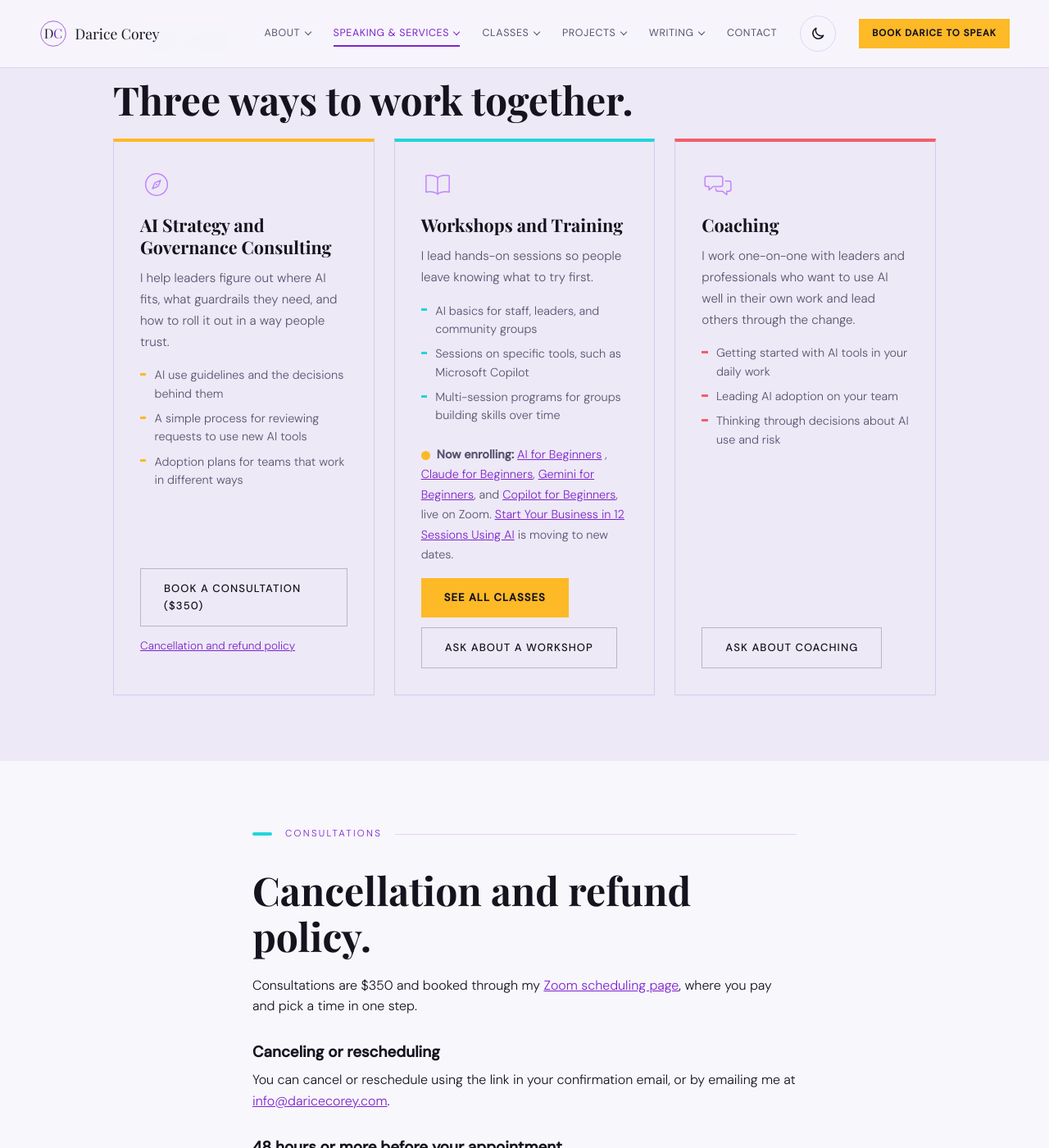
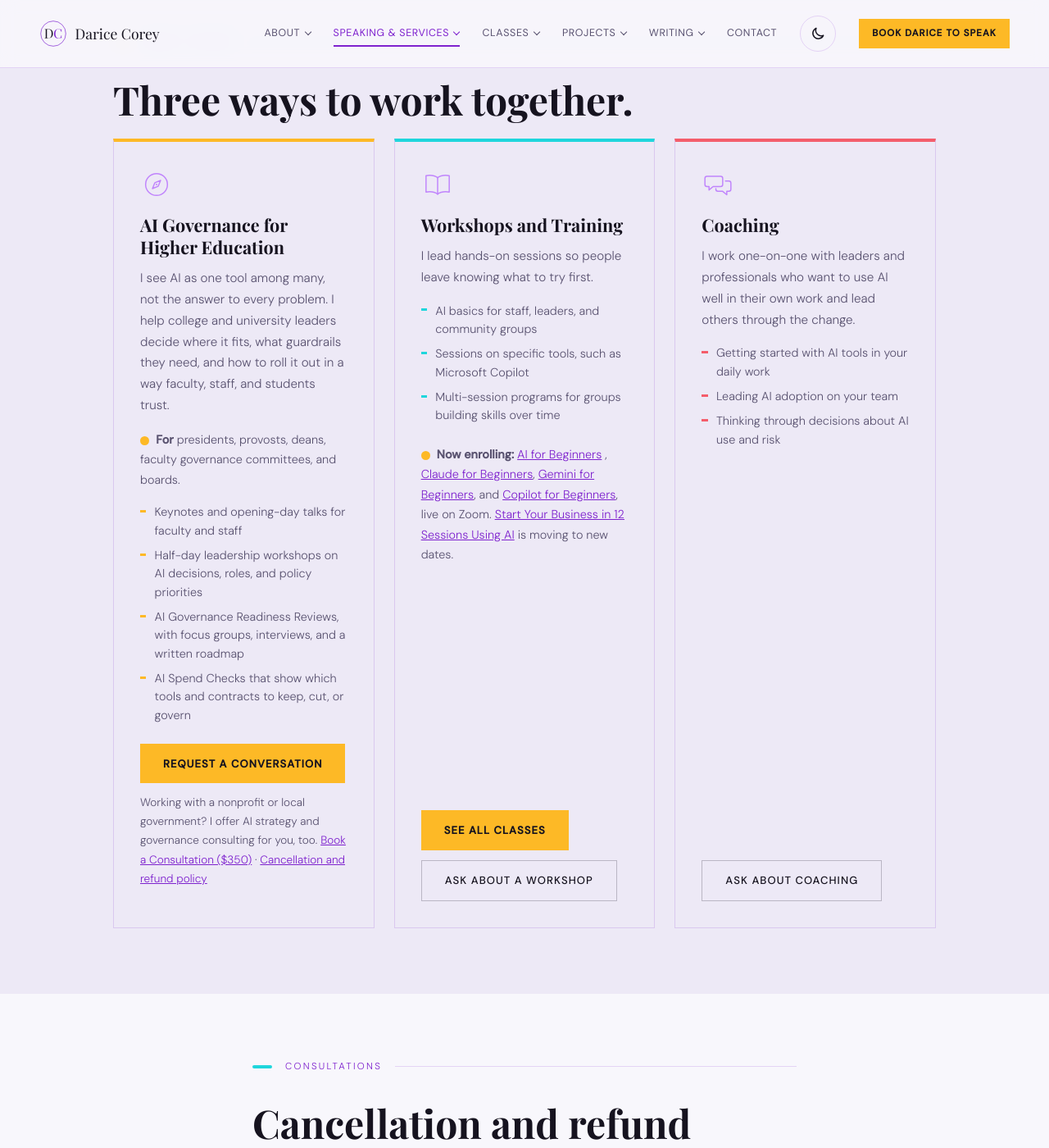
Before and after one commit to dcoreyrasm/dcoreyrasm.github.io, a Jekyll site: the page built from services.html, in a window 1280 px wide and 1400 px high, scrolled down 832 px. Shown: the whole window at 82% size. Built offline with Jekyll 4.4.1, drawn with Linux system fonts in a browser that asks for light colours; some web fonts are replaced.

Commit message:
Services: lead with AI Governance for Higher Education; add governance contact reason
Co-Authored-By: Claude Opus 5.5 <noreply@anthropic.com>
Claude-Session: https://claude.ai/code/session_012t3srxd33nPHFDgSqjFKUQ

```diff
--- a/contact.html
+++ b/contact.html
@@ -62,6 +62,7 @@
             <select id="contact-reason" name="reason">
               <option value="">Select one...</option>
               <option value="speaking">Speaking or workshop booking (Darice Corey, LLC)</option>
+              <option value="governance">AI governance for higher education (Darice Corey, LLC)</option>
               <option value="consulting">Consulting, workshop, or coaching inquiry (Darice Corey, LLC)</option>
               <option value="office-hours">Course office hours (Start Your Business students)</option>
               <option value="collaboration">Collaboration or research partnership</option>
--- a/services.html
+++ b/services.html
@@ -61,17 +61,19 @@
         <div class="services-grid">
           <div class="service-card">
             <img class="book-icon" src="/brand/icons/strategy.svg" alt="" width="40" height="40" />
-            <h3>AI Strategy and Governance Consulting</h3>
-            <p>I help leaders figure out where AI fits, what guardrails they need, and how to roll it out in a way people trust.</p>
+            <h3>AI Governance for Higher Education</h3>
+            <p>I see AI as one tool among many, not the answer to every problem. I help college and university leaders decide where it fits, what guardrails they need, and how to roll it out in a way faculty, staff, and students trust.</p>
+            <p style="font-size:.9rem;"><span class="pop-dot gold" aria-hidden="true"></span><strong>For</strong> presidents, provosts, deans, faculty governance committees, and boards.</p>
             <ul>
-              <li>AI use guidelines and the decisions behind them</li>
-              <li>A simple process for reviewing requests to use new AI tools</li>
-              <li>Adoption plans for teams that work in different ways</li>
+              <li>Keynotes and opening-day talks for faculty and staff</li>
+              <li>Half-day leadership workshops on AI decisions, roles, and policy priorities</li>
+              <li>AI Governance Readiness Reviews, with focus groups, interviews, and a written roadmap</li>
+              <li>AI Spend Checks that show which tools and contracts to keep, cut, or govern</li>
             </ul>
             <div class="card-actions">
-              <a href="https://scheduler.zoom.us/darice-corey-llc/consultation" class="btn-ghost" target="_blank" rel="noopener">Book a Consultation ($350)</a>
+              <a href="/contact.html?reason=governance#contact-form" class="btn-primary">Request a Conversation</a>
             </div>
-            <p style="font-size:.85rem;margin-top:.75rem;"><a href="#consultation-policy" style="color:var(--coral);">Cancellation and refund policy</a></p>
+            <p style="font-size:.85rem;margin-top:.75rem;">Working with a nonprofit or local government? I offer AI strategy and governance consulting for you, too. <a href="https://scheduler.zoom.us/darice-corey-llc/consultation" style="color:var(--coral);" target="_blank" rel="noopener">Book a Consultation ($350)</a> &middot; <a href="#consultation-policy" style="color:var(--coral);">Cancellation and refund policy</a></p>
           </div>
           <div class="service-card">
             <img class="book-icon" src="/brand/icons/education.svg" alt="" width="40" height="40" />
```
